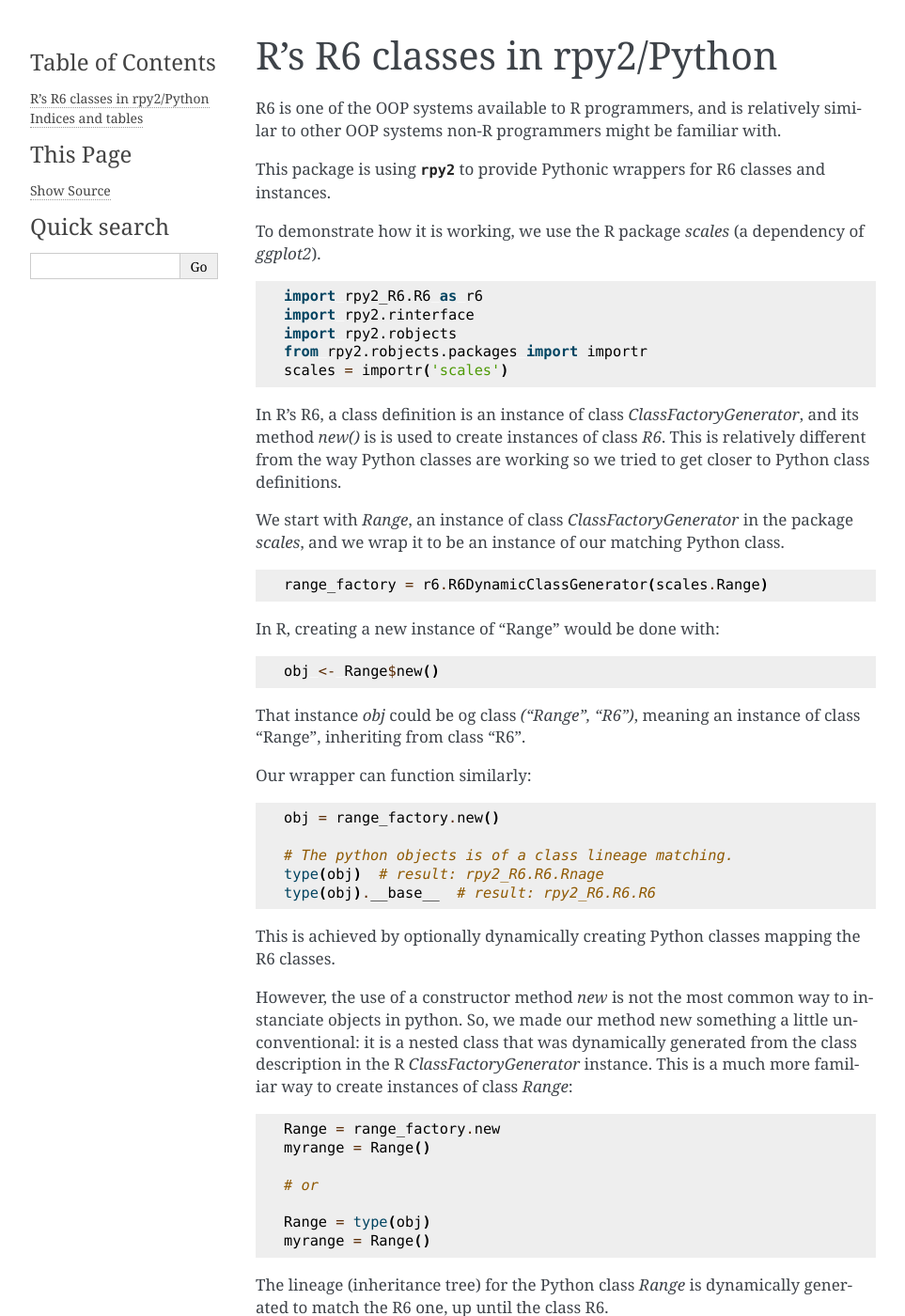
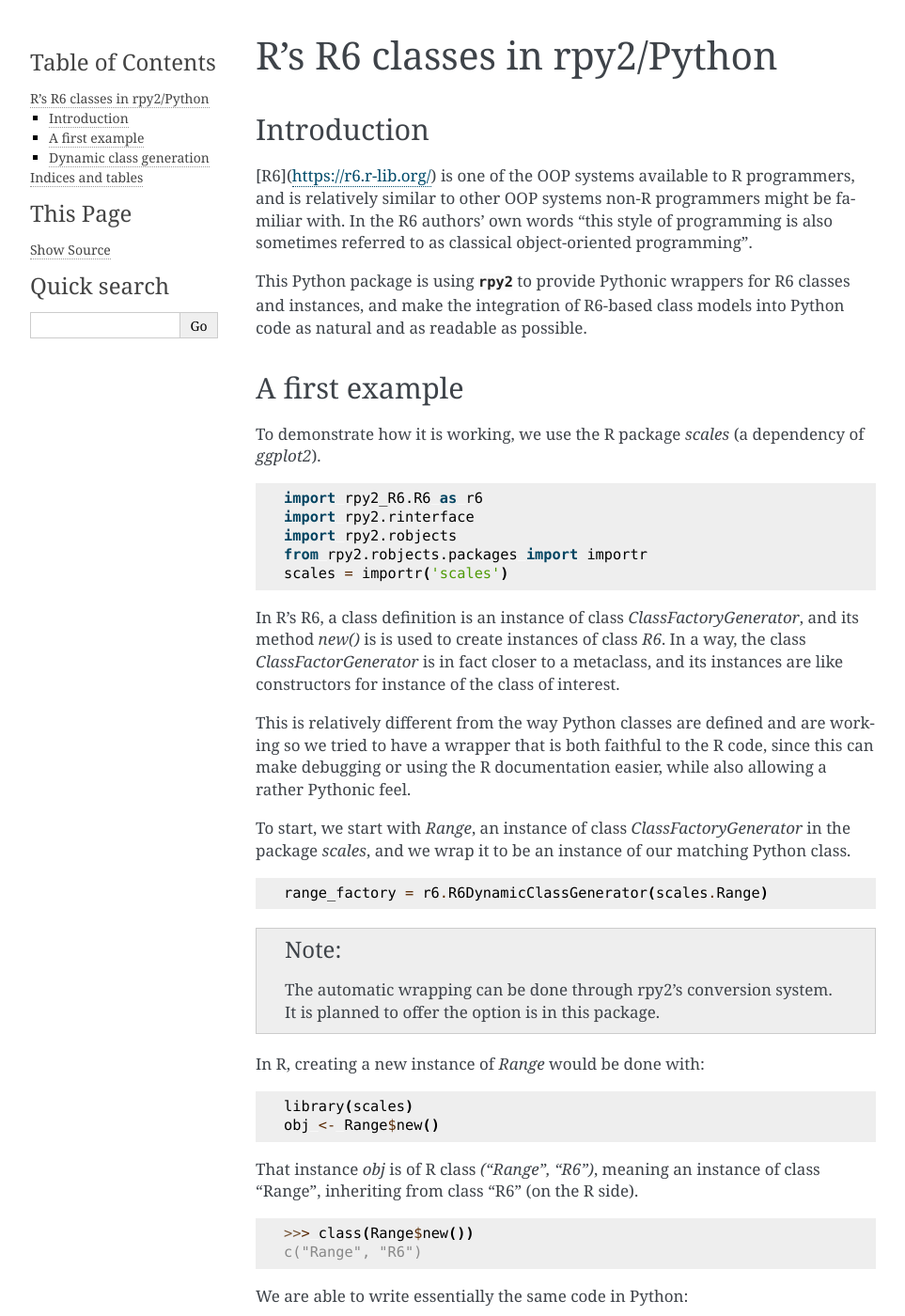
Before and after one commit to rpy2/rpy2-r6, a Sphinx documentation site: the page built from doc/index.rst, in a window 1280 px wide and 1400 px high. Shown: the whole window at 94% size, without its empty margins (148-1111 px from the left). Built offline with Sphinx 7.4.7, drawn with Linux system fonts in a browser that asks for light colours; some of the changed text lies outside the part shown.

Commit message:
Build HTML doc and push it to branch gh-pages.

```diff
--- a/doc/index.rst
+++ b/doc/index.rst
@@ -5,12 +5,23 @@ R's R6 classes in rpy2/Python
    :maxdepth: 2
    :caption: Contents:
 
-R6 is one of the OOP systems available to R programmers,
-and is relatively similar to other OOP systems non-R
-programmers might be familiar with.
+Introduction
+------------
 
-This package is using :mod:`rpy2` to provide Pythonic
-wrappers for R6 classes and instances.
+[R6](https://r6.r-lib.org/) is one of the OOP systems available
+to R programmers, and is relatively similar to other OOP systems
+non-R programmers might be familiar with. In the R6 authors'
+own words "this style of programming is also sometimes referred
+to as classical object-oriented programming".
+
+This Python package is using :mod:`rpy2` to provide Pythonic
+wrappers for R6 classes and instances, and make the integration
+of R6-based class models into Python code as natural and as
+readable as possible.
+
+
+A first example
+---------------
 
 To demonstrate how it is working, we use the R package
 `scales` (a dependency of `ggplot2`).
@@ -25,46 +36,74 @@ To demonstrate how it is working, we use the R package
 
 In R's R6, a class definition is an instance of class
 `ClassFactoryGenerator`, and its method `new()` is
-is used to create instances of class `R6`.
+is used to create instances of class `R6`. In a way,
+the class `ClassFactorGenerator` is in fact closer to a
+metaclass, and its instances are like constructors
+for instance of the class of interest.
+
 This is relatively different from the way Python classes
-are working so we tried to get closer to Python class definitions.
+are defined and are working so we tried to have a wrapper
+that is both faithful to the R code, since this can make
+debugging or using the R documentation easier, while also
+allowing a rather Pythonic feel.
 
-We start with `Range`, an instance of class `ClassFactoryGenerator`
-in the package `scales`, and we wrap it to be an instance
-of our matching Python class.
+To start, we start with `Range`, an instance of class
+`ClassFactoryGenerator` in the package `scales`, and we wrap
+it to be an instance of our matching Python class.
 
 .. code-block:: python
 
    range_factory = r6.R6DynamicClassGenerator(scales.Range)
 
-In R, creating a new instance of "Range" would be done with:
+.. note::
+
+   The automatic wrapping can be done through rpy2's conversion
+   system. It is planned to offer the option is in this package.
+
+
+In R, creating a new instance of `Range` would be done with:
 
 .. code-block:: r
 
+   library(scales)
    obj <- Range$new()
 
-That instance `obj` could be og class `("Range", "R6")`, meaning
-an instance of class "Range", inheriting from class "R6".
+That instance `obj` is of R class `("Range", "R6")`, meaning
+an instance of class "Range", inheriting from class "R6" (on the
+R side).
 
-Our wrapper can function similarly:
+.. code-block:: rconsole
+
+   >>> class(Range$new())
+   c("Range", "R6")
+
+We are able to write essentially the same code in Python:
 
 .. code-block:: python
 
    obj = range_factory.new()
 
-   # The python objects is of a class lineage matching.
-   type(obj)  # result: rpy2_R6.R6.Rnage
-   type(obj).__base__  # result: rpy2_R6.R6.R6
+The type of the resulting object is a Python class `Range`:
 
-This is achieved by optionally dynamically creating
-Python classes mapping the R6 classes.
+.. code-block:: python
 
-However, the use of a constructor method `new` is not the
-most common way to instanciate objects in python. So,
-we made our method new something a little unconventional:
-it is a nested class that was dynamically generated from
-the class description in the R `ClassFactoryGenerator`
-instance. This is a much more familiar way to create
+   >>> type(obj)
+   rpy2_R6.R6.Range
+
+
+Dynamic class generation
+------------------------
+
+We never explicitly defined that class `Range`. It
+was dynamically created by our package
+to reflect the R class definition from
+the `ClassFactoryGenerator` instance.
+
+The use of a constructor method `new` is not the
+most common way to instanciate objects in python though,
+so we made our method `new` something a little unconventional:
+it is a nested class.
+This leads to a much more familiar way to create
 instances of class `Range`:
 
 .. code-block:: python
@@ -72,20 +111,27 @@ instances of class `Range`:
    Range = range_factory.new
    myrange = Range()
 
-   # or
-
-   Range = type(obj)
-   myrange = Range()
-
-
 The lineage (inheritance tree) for the Python class `Range` is
-dynamically generated to match the R6 one, up until the class R6.
+dynamically generated to match the one for the R R6 class
+definition.
 
 .. code-block:: python
 
    >>> import inspect
    >>> inspect.getmro(Range)
    (rpy2_R6.R6.Range,
+    rpy2_R6.R6.R6,
+    rpy2.rinterface_lib.sexp.SupportsSEXP,
+    object)
+
+An other example with a longer lineage:
+
+.. code-block:: python
+
+   >>> DiscreteRange = r6.R6DynamicClassGenerator(scales.DiscreteRange).new
+   >>> inspect.getmro(DiscreteRange)
+   (rpy2_R6.R6.DiscreteRange,
+    rpy2_R6.R6.Range,
     rpy2_R6.R6.R6,
     rpy2.rinterface_lib.sexp.SupportsSEXP,
     object)
```
